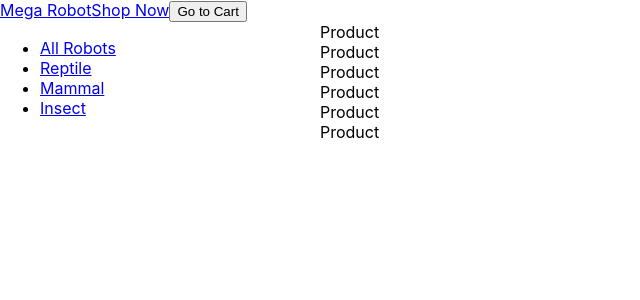
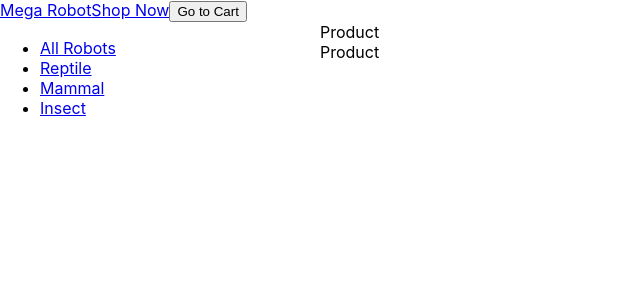
Before and after one commit to SonDo580/shopping-cart, a React (Create React App) app: page /catalog/insect in a window 1280 px wide. Shown: the top 300 px of the page, without its empty margins (0-640 px from the left). Built offline with nearby package versions, Linux system fonts and the light colour scheme.

Commit message:
Change the condition

```diff
--- a/src/components/List.js
+++ b/src/components/List.js
@@ -66,7 +66,7 @@ export default function List() {
     return (
       <div>
         {products
-          .filter((product) => (product.category = category))
+          .filter((product) => product.category === category)
           .map((product) => {
             return <Product key={product.id} product={product} />;
           })}
```
